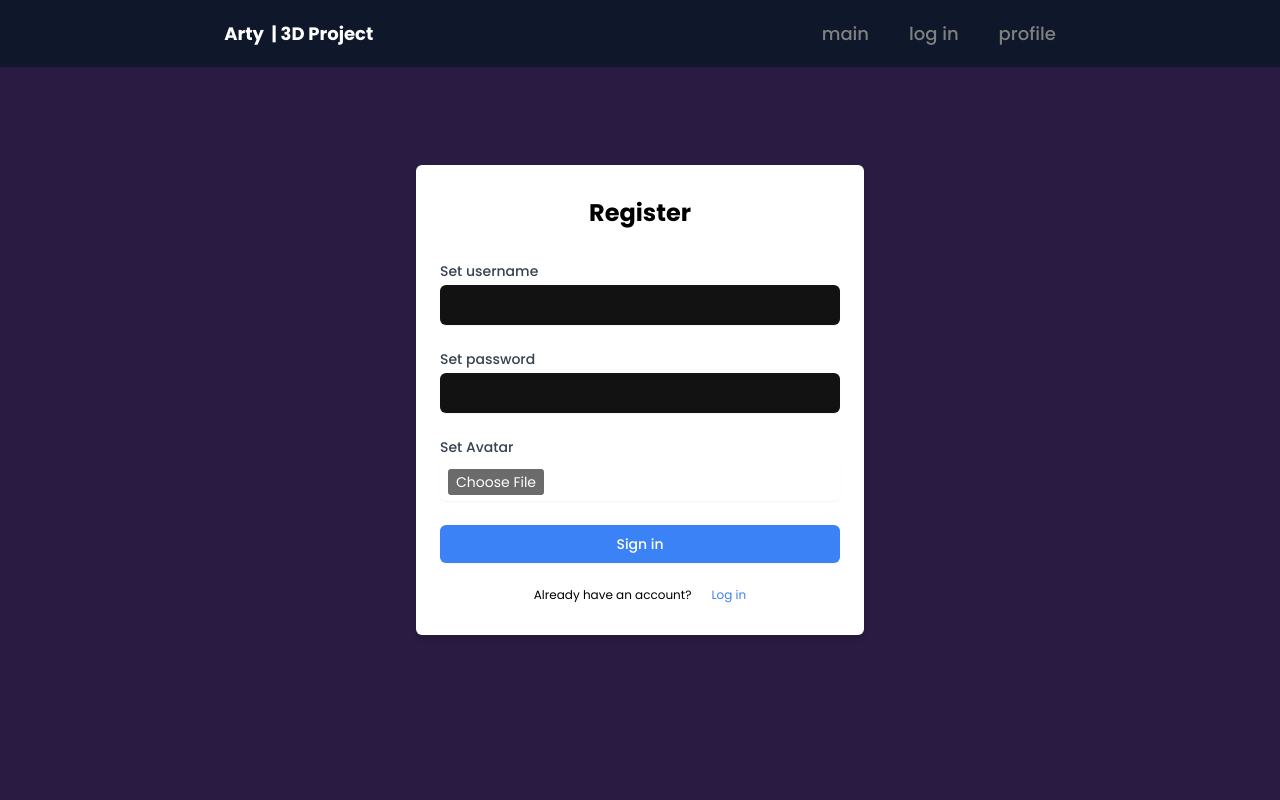
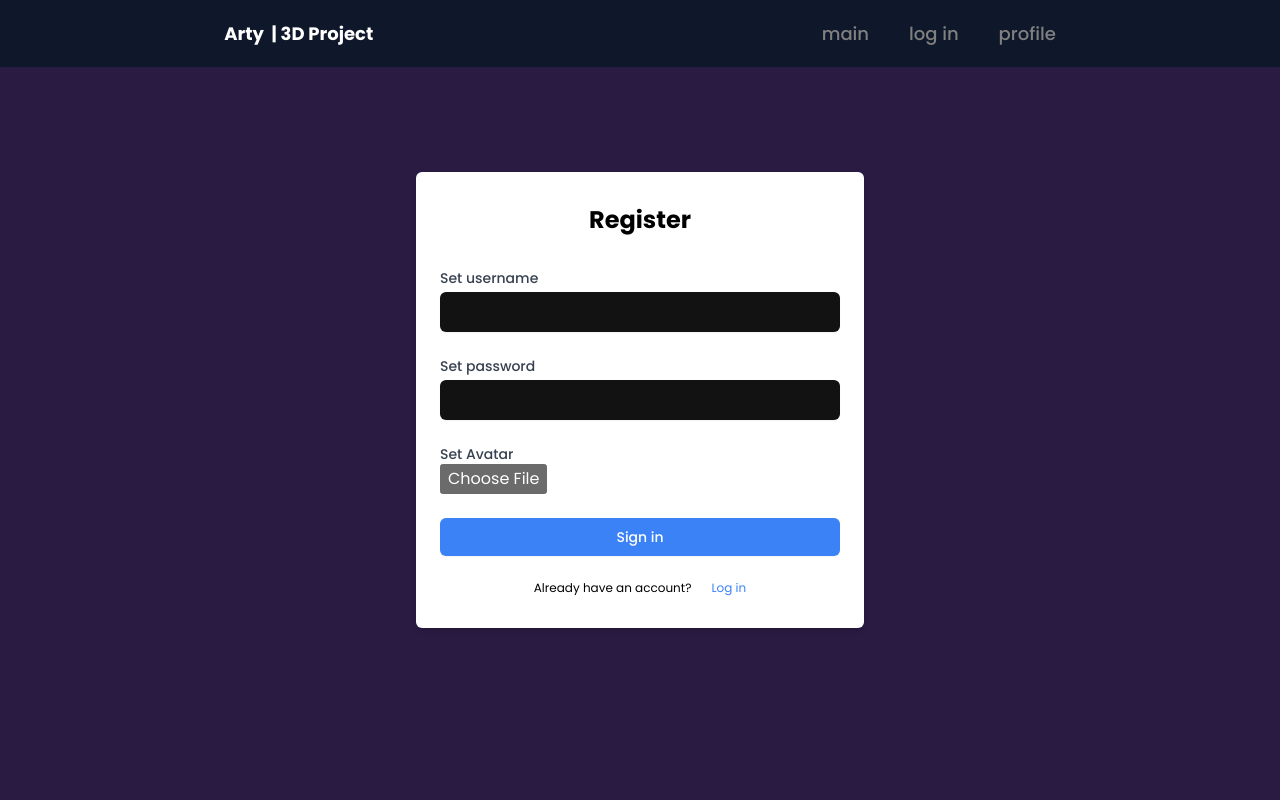
Before and after one commit to artySapa/3d-project, a React (Vite) app: page /login in a window 1280 px wide. Both pictures are taken after typing "Sample", "Sample123" into the empty fields and a click on the button "Sign in". Shown: the top 800 px of the page. Built offline with nearby package versions, Linux system fonts and the light colour scheme.

Commit message:
new way of downloading avatar

```diff
--- a/package.json
+++ b/package.json
@@ -16,6 +16,7 @@
     "body-parser": "^1.20.2",
     "framer-motion": "^10.12.16",
     "maath": "^0.6.0",
+    "primereact": "^9.6.0",
     "react": "^18.2.0",
     "react-dom": "^18.2.0",
     "react-redux": "^8.1.1",
--- a/redux/actions.js
+++ b/redux/actions.js
@@ -4,3 +4,9 @@ export const login = (userData) => {
       payload: userData,
     };
   };
+
+  export const logout = () => {
+    return {
+      type: 'LOGOUT',
+    };
+  };
--- a/redux/reducers/index.js
+++ b/redux/reducers/index.js
@@ -1,5 +1,5 @@
 import { combineReducers } from 'redux';
-import userReducer from './userReducer';
+import userReducer from './UserReducer';
 
 const rootReducer = combineReducers({
   user: userReducer,
--- a/src/App.jsx
+++ b/src/App.jsx
@@ -1,9 +1,6 @@
-import React, {useState, useEffect} from "react";
-import { BrowserRouter } from "react-router-dom";
+import React from "react";
 
 import Navbar from "./components/Navbar";
-import Welcome from "./components/Welcome";
-import MainGrid from "./components/MainGrid";
 import Footer from "./components/Footer";
 
 const App = () => {
--- a/src/components/pages/Login.jsx
+++ b/src/components/pages/Login.jsx
@@ -5,6 +5,9 @@ import { useDispatch } from 'react-redux';
 import { login } from '../../../redux/actions';
 
 import { useNavigate } from "react-router-dom";
+
+import {Dialog} from 'primereact/dialog';
+import {InputText} from 'primereact/inputtext';
 
 const Login = () => {
     const dispatch = useDispatch();
@@ -15,7 +18,7 @@ const Login = () => {
   const [error, setError] = useState("");
   const [showSignIn, setShowSignIn] = useState(false);
   const [success, setSuccess] = useState("");
-  const [profImage, setProfImage] = useState(null);
+  const [profImage, setProfImage] = useState("");
 
   const navigateTo = useNavigate();
 
@@ -56,12 +59,10 @@ const Login = () => {
 
     try {
         if (profImage) {
-            const imageString = await fileToString(profImage);
-            console.log({username, password, imageString})
             const requestData = {
               username: username,
               password: password,
-              picture: imageString,
+              picture: profImage,
             };
 
       const response = await axios.post(`${URL}/users/new`, requestData);
@@ -86,22 +87,22 @@ const Login = () => {
     }
   };
 
-  const fileToString = (file) => {
-    return new Promise((resolve, reject) => {
-      const reader = new FileReader();
+//   const fileToString = (file) => {
+//     return new Promise((resolve, reject) => {
+//       const reader = new FileReader();
 
-      reader.onload = (event) => {
-        const result = event.target.result;
-        resolve(result);
-      };
+//       reader.onload = (event) => {
+//         const result = event.target.result;
+//         resolve(result);
+//       };
 
-      reader.onerror = (error) => {
-        reject(error);
-      };
+//       reader.onerror = (error) => {
+//         reject(error);
+//       };
 
-      reader.readAsDataURL(file);
-    });
-  };
+//       reader.readAsDataURL(file);
+//     });
+//   };
 
   const SignInForm = (
     <div className="flex flex-col items-center justify-center min-h-screen bg-primary">
@@ -146,19 +147,31 @@ const Login = () => {
           </div>
           <div>
             <label
-              htmlFor="password"
+
               className="block text-sm font-medium text-gray-700"
             >
               Set Avatar
             </label>
-            <input
+            {/* <input
               id="profPicture"
               type="file"
 
               required
               onChange={(e) => setProfImage(e.target.files[0])}
               className="mt-1 p-2 h-10 focus:ring-blue-500 focus:border-blue-500 block w-full shadow-sm sm:text-sm border-gray-300 rounded-md"
-            />
+            /> */}
+            <InputText
+             type="file"
+             accept="/image/*"
+             onChange={(e) => {
+                const file = e.target.files[0];
+                if(file && file.type.substring(0,5) === "image"){
+                    setProfImage(file);
+                }else{
+                    setProfImage(null);
+                }
+             }}
+             />
           </div>
           <div>
             <button
```
Also changed, not shown: src/components/pages/Profile.jsx (+3 -2 lines), 1 other file (tests, documents, lock files or other folders).
